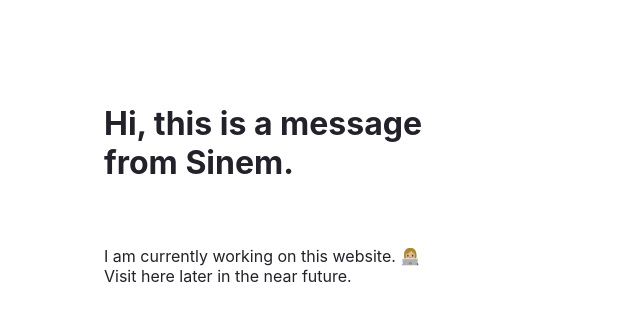
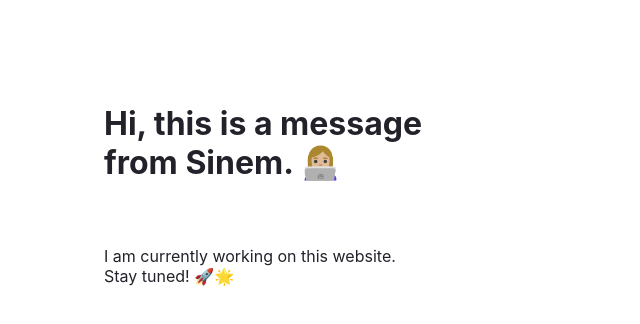
Before and after one commit to nsdere/sinem-ai, a Gatsby site: page / in a window 1280 px wide. Shown: the whole page, without its empty margins (0-640 px from the left). Built offline with nearby package versions, Linux system fonts and the light colour scheme; Gatsby itself is replaced by a stand-in of ours.

Commit message:
new homepage

```diff
--- a/src/pages/index.js
+++ b/src/pages/index.js
@@ -18,11 +18,11 @@ const IndexPage = () => {
   return (
     <main style={pageStyles}>
       <h1 style={headingStyles}>
-        Hi, this is a message from Sinem.
+        Hi, this is a message from Sinem. 👩🏼‍💻
       </h1>
       <p style={paragraphStyles}>
-       I am currently working on this website. 👩🏼‍💻 <br />
-       Visit here later in the near future.
+       I am currently working on this website.  <br />
+       Stay tuned! 🚀🌟
       </p>
 
     </main>
```
